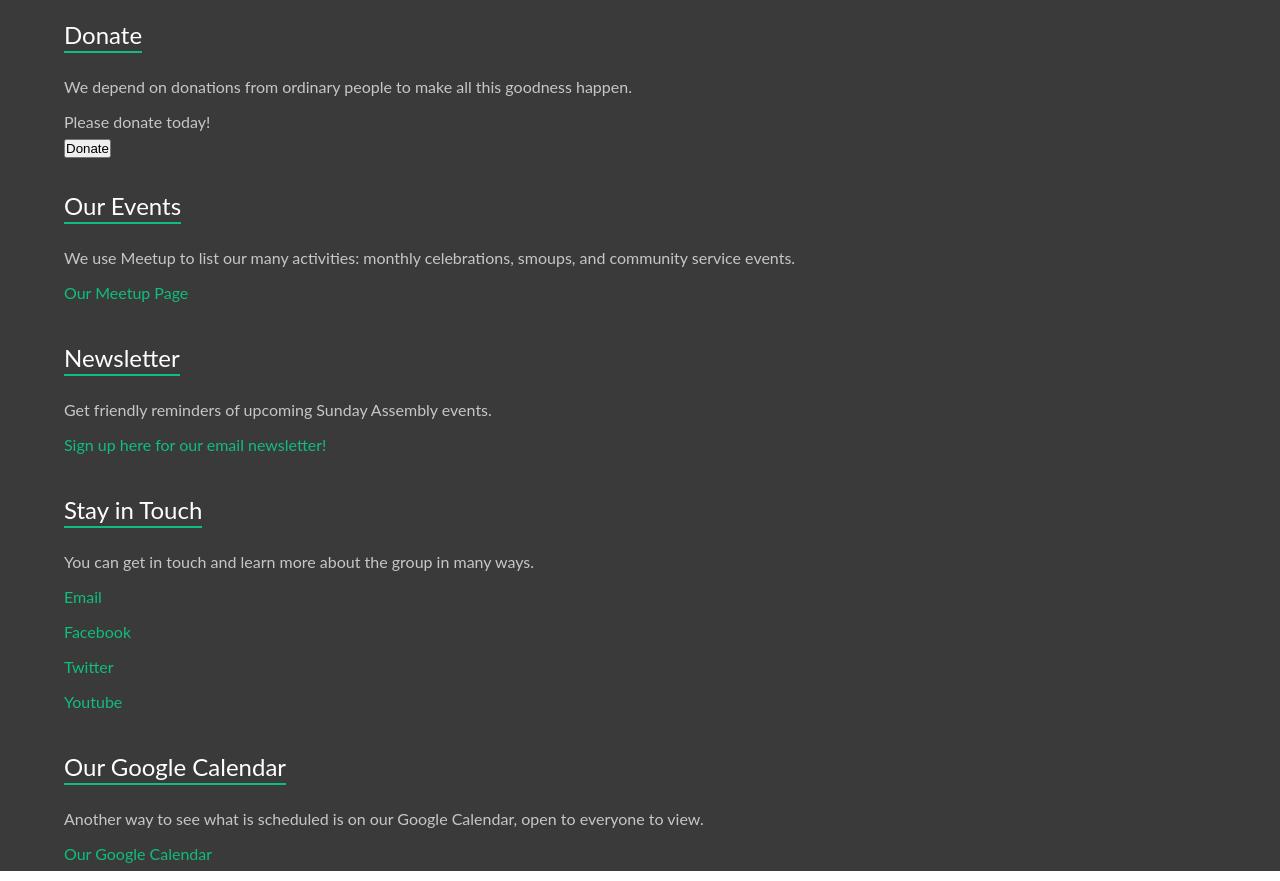
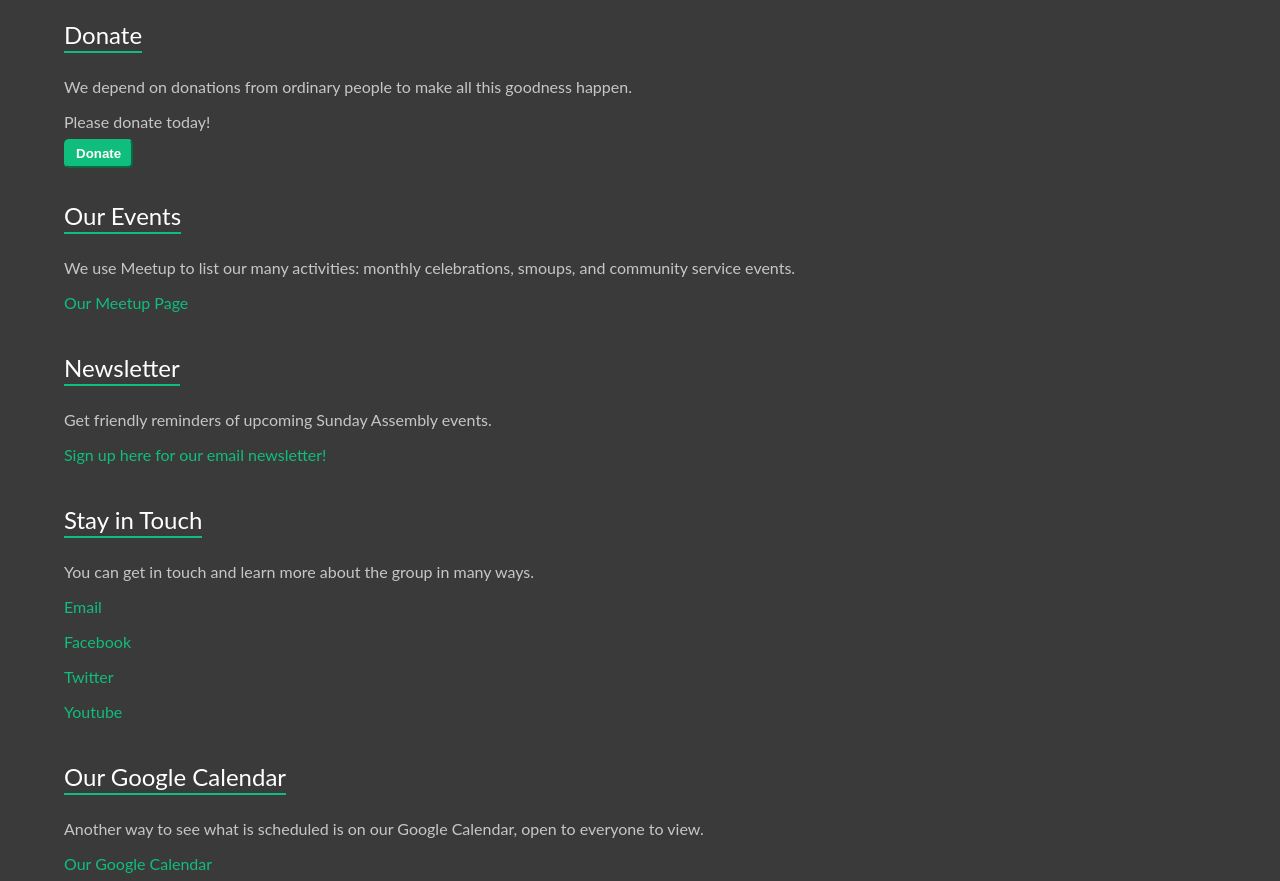
Before and after one commit to g-merrill/saeb, a React (Create React App) app: page /saeb in a window 1280 px wide. Shown: the part 1380-2261 px from the top of the page. Built offline with nearby package versions, Linux system fonts and the light colour scheme.

Commit message:
Improve donate btn, migrate footer scss to correct file

```diff
--- a/src/components/Footer.js
+++ b/src/components/Footer.js
@@ -2,7 +2,7 @@ import React from 'react';
 import './css/Footer.scss';
 
 const Footer = () => (
-  <footer className='footer'>
+  <footer className='Footer'>
     <section className="footer-donate">
       <h2 className="footer-title">Donate</h2>
       <p className="main-text">We depend on donations from ordinary people to make all this goodness happen.</p>
--- a/src/components/css/Footer.scss
+++ b/src/components/css/Footer.scss
@@ -1,3 +1,30 @@
 .Footer {
-  position: relative;
+  display: flex;
+  flex-direction: column;
+  width: 90%;
+  section {
+    width: 100%;
+    display: flex;
+    flex-direction: column;
+    align-items: flex-start;
+  }
+  .footer-title {
+    text-align: left;
+    margin: 2rem 0 1rem;
+    line-height: 2rem;
+    font-weight: 400;
+    color: white;
+    border-bottom: 2px solid rgba($color: #0FBE7C, $alpha: 1.0);
+  }
+  .donate-btn {
+    padding: 5px 10px;
+    border: 2px outset rgba($color: #0FBE7C, $alpha: 1.0);
+    border-radius: 5px;
+    background: rgba($color: #0FBE7C, $alpha: 1.0);
+    color: white;
+    font-weight: bold;
+    &:active {
+      border: 2px inset rgba($color: #0FBE7C, $alpha: 1.0);
+    }
+  }
 }
--- a/src/pages/css/App.scss
+++ b/src/pages/css/App.scss
@@ -24,7 +24,7 @@
     font-weight: bold;
     margin: 0.75rem 0 0;
   }
-  .footer {
+  .Footer {
     display: flex;
     flex-direction: column;
     width: 90%;
```
